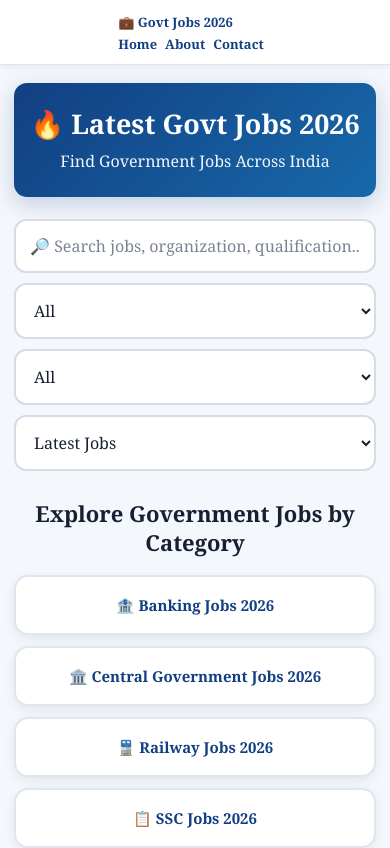
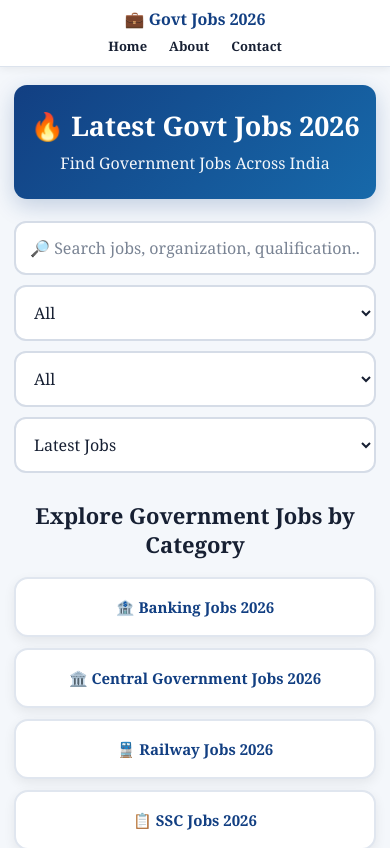
Before and after one commit to chglory8888-dev/govt-jobs-2026, a Next.js app: page / in a window 390 px wide. Shown: the top 848 px of the page. Built offline with nearby package versions, Linux system fonts and the light colour scheme.

Commit message:
Update globals.css

```diff
--- a/styles/globals.css
+++ b/styles/globals.css
@@ -1,4 +1,4 @@
-/* =========================================
+    /* =========================================
    GOVT JOBS 2026 - GLOBAL STYLES
    ========================================= */
 
@@ -19,32 +19,60 @@ body {
 }
 
 /* =========================================
-   TOP NAVIGATION
+   PROFESSIONAL NAVIGATION
    ========================================= */
 
-nav {
+.navbar {
   width: 100%;
   background: #ffffff;
   border-bottom: 1px solid #dce3ed;
   box-shadow: 0 2px 8px rgba(0, 0, 0, 0.06);
-  padding: 12px 20px;
+  position: relative;
+  z-index: 100;
+}
+
+.nav-container {
+  width: 100%;
+  max-width: 1100px;
+  min-height: 62px;
+  margin: 0 auto;
+  padding: 0 20px;
+
   display: flex;
   align-items: center;
   justify-content: space-between;
   gap: 20px;
 }
 
-nav a {
+.logo {
   color: #123f82;
   text-decoration: none;
+  font-size: 20px;
   font-weight: bold;
-  font-size: 16px;
-  margin-right: 18px;
+  white-space: nowrap;
 }
 
-nav a:hover {
+.logo:hover {
   color: #1769aa;
-  text-decoration: underline;
+}
+
+.nav-links {
+  display: flex;
+  align-items: center;
+  gap: 25px;
+}
+
+.nav-links a {
+  color: #172033;
+  text-decoration: none;
+  font-size: 16px;
+  font-weight: bold;
+  padding: 8px 4px;
+  transition: color 0.2s ease;
+}
+
+.nav-links a:hover {
+  color: #1769aa;
 }
 
 /* =========================================
@@ -107,7 +135,8 @@ nav a:hover {
   font-family: inherit;
   font-size: 17px;
   outline: none;
-  transition: border-color 0.2s ease,
+  transition:
+    border-color 0.2s ease,
     box-shadow 0.2s ease;
 }
 
@@ -223,7 +252,7 @@ nav a:hover {
 }
 
 /* =========================================
-   BADGES
+   LATEST JOB BADGE
    ========================================= */
 
 .new-badge {
@@ -238,6 +267,10 @@ nav a:hover {
   font-size: 13px;
   font-weight: bold;
 }
+
+/* =========================================
+   CLOSING SOON BADGE
+   ========================================= */
 
 .closing-badge {
   position: absolute;
@@ -267,7 +300,7 @@ nav a:hover {
 }
 
 /* =========================================
-   STATUS
+   JOB STATUS
    ========================================= */
 
 .open {
@@ -389,16 +422,25 @@ footer {
     overflow-x: hidden;
   }
 
-  nav {
-    padding: 10px 14px;
+  .nav-container {
+    min-height: 58px;
+    padding: 8px 14px;
+    flex-direction: column;
     justify-content: center;
-    flex-wrap: wrap;
-    gap: 5px 12px;
+    gap: 4px;
   }
 
-  nav a {
-    margin-right: 8px;
+  .logo {
+    font-size: 17px;
+  }
+
+  .nav-links {
+    gap: 20px;
+  }
+
+  .nav-links a {
     font-size: 14px;
+    padding: 3px;
   }
 
   .container {
@@ -419,7 +461,7 @@ footer {
     font-size: 17px;
   }
 
-  /* One filter per row */
+  /* Mobile filters */
 
   .filters {
     display: flex;
@@ -514,7 +556,15 @@ footer {
 
 @media (max-width: 400px) {
 
-  nav a {
+  .logo {
+    font-size: 16px;
+  }
+
+  .nav-links {
+    gap: 16px;
+  }
+
+  .nav-links a {
     font-size: 13px;
   }
 
```
